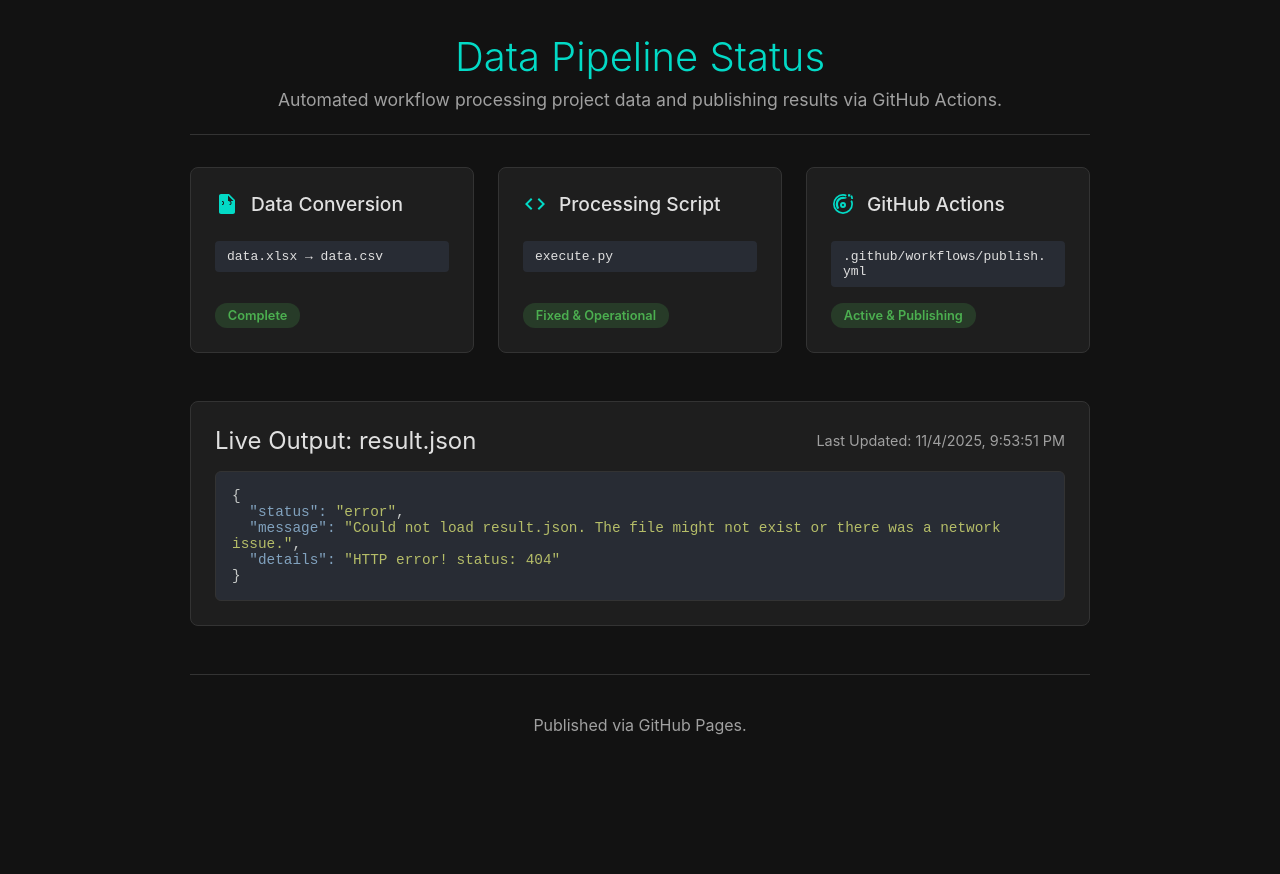
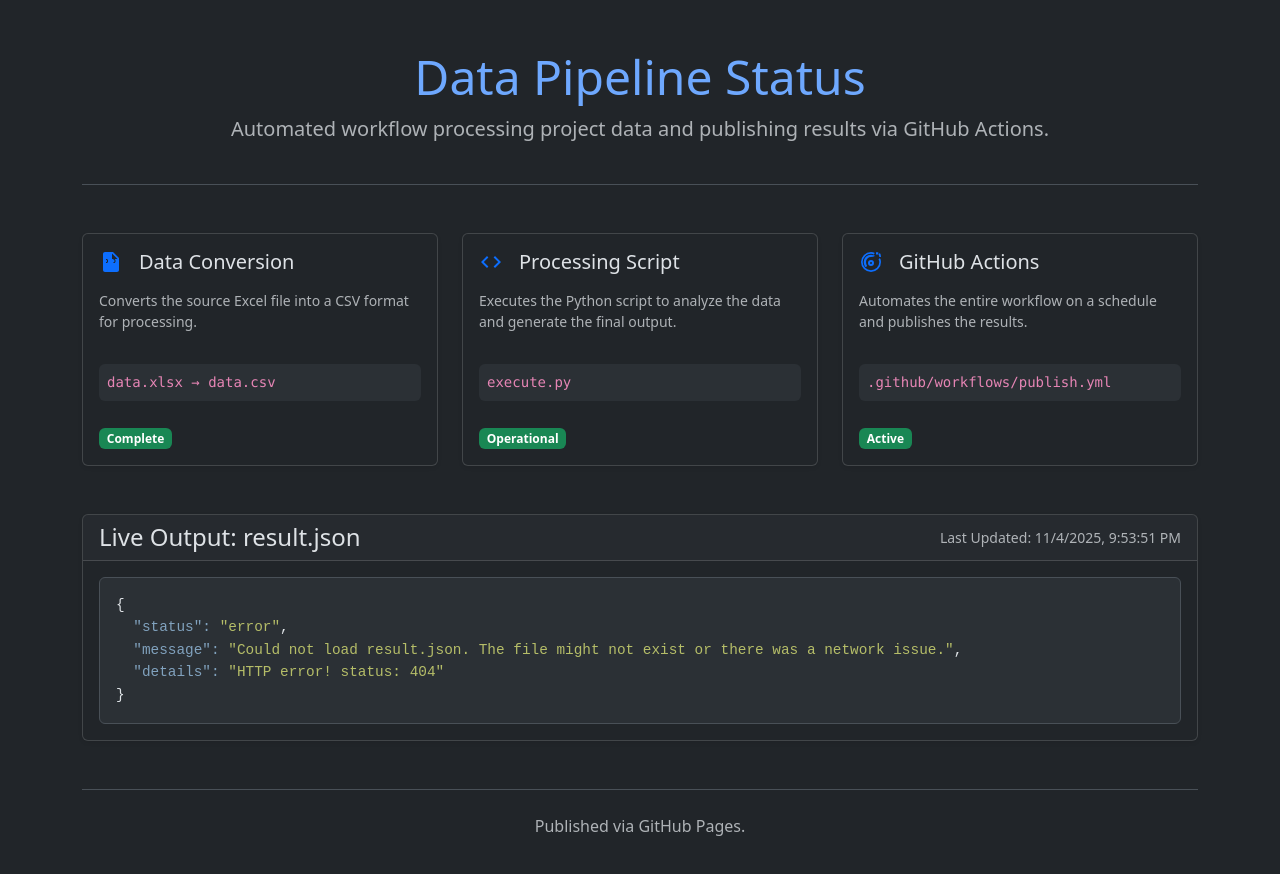
Before and after one commit to 24f2001869/tds-proj-Analyze, a plain HTML site: page index.html in a window 1280 px wide. Drawn offline with nearby package versions, Linux system fonts and the light colour scheme; no server answers.

Commit message:
feat: Round 2 update

```diff
--- a/index.html
+++ b/index.html
@@ -1,241 +1,104 @@
 <!DOCTYPE html>
-<html lang="en">
+<html lang="en" data-bs-theme="dark">
+
 <head>
     <meta charset="UTF-8">
     <meta name="viewport" content="width=device-width, initial-scale=1.0">
     <title>Data Pipeline Status</title>
+    <link href="https://cdn.jsdelivr.net/npm/bootstrap@5.3.3/dist/css/bootstrap.min.css" rel="stylesheet" integrity="sha384-QWTKZyjpPEjISv5WaRU9OFeRpok6YctnYmDr5pNlyT2bRjXh0JMhjY6hW+ALEwIH" crossorigin="anonymous">
     <style>
-        :root {
-            --bg-color: #121212;
-            --surface-color: #1e1e1e;
-            --primary-color: #03dac6;
-            --on-surface-color: #e0e0e0;
-            --on-surface-secondary-color: #a0a0a0;
-            --border-color: #333;
-            --success-color: #4CAF50;
-            --error-color: #F44336;
-            --code-bg-color: #282c34;
-            --font-family: -apple-system, BlinkMacSystemFont, "Segoe UI", Roboto, Helvetica, Arial, sans-serif, "Apple Color Emoji", "Segoe UI Emoji", "Segoe UI Symbol";
-        }
-
-        body {
-            background-color: var(--bg-color);
-            color: var(--on-surface-color);
-            font-family: var(--font-family);
-            margin: 0;
-            padding: 2rem;
-            display: flex;
-            flex-direction: column;
-            align-items: center;
-            min-height: 100vh;
-        }
-
-        .container {
-            width: 100%;
-            max-width: 900px;
-        }
-
-        header {
-            text-align: center;
-            margin-bottom: 2rem;
-            border-bottom: 1px solid var(--border-color);
-            padding-bottom: 1.5rem;
-        }
-
-        header h1 {
-            font-size: 2.5rem;
-            color: var(--primary-color);
-            margin: 0 0 0.5rem 0;
-            font-weight: 300;
-        }
-
-        header p {
-            font-size: 1.1rem;
-            color: var(--on-surface-secondary-color);
-            margin: 0;
-        }
-
-        main {
-            display: flex;
-            flex-direction: column;
-            gap: 1.5rem;
-        }
-
-        .pipeline-flow {
-            display: grid;
-            grid-template-columns: repeat(auto-fit, minmax(250px, 1fr));
-            gap: 1.5rem;
-            margin-bottom: 1.5rem;
-        }
-
-        .step-card {
-            background-color: var(--surface-color);
-            border: 1px solid var(--border-color);
-            border-radius: 8px;
-            padding: 1.5rem;
-            display: flex;
-            flex-direction: column;
-            transition: transform 0.2s ease, box-shadow 0.2s ease;
-        }
-
-        .step-card:hover {
-            transform: translateY(-5px);
-            box-shadow: 0 8px 20px rgba(0, 0, 0, 0.3);
-        }
-
-        .step-card .title {
-            display: flex;
-            align-items: center;
-            font-size: 1.2rem;
-            font-weight: 500;
-            margin-bottom: 0.75rem;
-        }
-
-        .step-card .title svg {
-            width: 24px;
-            height: 24px;
-            margin-right: 0.75rem;
-            fill: var(--primary-color);
-        }
-
-        .step-card .description {
-            font-family: monospace;
-            background-color: var(--code-bg-color);
-            padding: 0.5rem 0.75rem;
-            border-radius: 4px;
-            color: var(--on-surface-color);
-            margin-bottom: 1rem;
-            word-break: break-all;
-        }
-
-        .step-card .status {
-            margin-top: auto;
-            align-self: flex-start;
-            padding: 0.3rem 0.8rem;
-            border-radius: 12px;
-            font-size: 0.8rem;
-            font-weight: 600;
-            display: inline-block;
-        }
-
-        .status.success {
-            background-color: rgba(76, 175, 80, 0.2);
-            color: var(--success-color);
-        }
-
-        .result-section {
-            background-color: var(--surface-color);
-            border: 1px solid var(--border-color);
-            border-radius: 8px;
-            padding: 1.5rem;
-        }
-
-        .result-header {
-            display: flex;
-            justify-content: space-between;
-            align-items: center;
-            margin-bottom: 1rem;
-            flex-wrap: wrap;
-            gap: 1rem;
-        }
-
-        .result-header h2 {
-            margin: 0;
-            font-size: 1.5rem;
-            font-weight: 400;
-        }
-
-        .result-header #last-updated {
-            font-size: 0.9rem;
-            color: var(--on-surface-secondary-color);
-        }
-
-        .json-output {
-            background-color: var(--code-bg-color);
-            border-radius: 6px;
-            padding: 1rem;
-            max-height: 400px;
-            overflow-y: auto;
-            border: 1px solid var(--border-color);
-        }
-
+        /* Minimal custom styles for JSON syntax highlighting */
         .json-output pre {
             margin: 0;
             white-space: pre-wrap;
             word-wrap: break-word;
         }
-
         .json-output code {
             font-family: "Fira Code", "Courier New", monospace;
             font-size: 0.9rem;
-            color: #c5c8c6;
         }
-
         .json-output .string { color: #b5bd68; }
         .json-output .number { color: #de935f; }
         .json-output .boolean { color: #81a2be; }
         .json-output .null { color: #cc6666; }
         .json-output .key { color: #81a2be; }
-
-        footer {
-            text-align: center;
-            margin-top: 3rem;
-            padding-top: 1.5rem;
-            border-top: 1px solid var(--border-color);
-            width: 100%;
-            max-width: 900px;
-            color: var(--on-surface-secondary-color);
-        }
     </style>
 </head>
+
 <body>
 
-    <div class="container">
-        <header>
-            <h1>Data Pipeline Status</h1>
-            <p>Automated workflow processing project data and publishing results via GitHub Actions.</p>
+    <div class="container-lg py-5">
+        <header class="text-center border-bottom pb-4 mb-5">
+            <h1 class="display-5 fw-light text-primary-emphasis">Data Pipeline Status</h1>
+            <p class="lead text-body-secondary">Automated workflow processing project data and publishing results via GitHub Actions.</p>
         </header>
 
         <main>
-            <div class="pipeline-flow">
-                <div class="step-card">
-                    <div class="title">
-                        <svg viewBox="0 0 24 24"><path d="M14 2H6C4.9 2 4 2.9 4 4V20C4 21.1 4.9 22 6 22H18C19.1 22 20 21.1 20 20V8L14 2M11.5 13.5H10V18H11.5V13.5M14.5 13.5H13V18H14.5V13.5M9 11.5C9 12.3 8.3 13 7.5 13H7V12H7.5C7.8 12 8 11.8 8 11.5V10.5C8 10.2 7.8 10 7.5 10H7V9H7.5C8.3 9 9 9.7 9 10.5V11.5M16.5 11.5C16.5 12.3 15.8 13 15 13H14.5V12H15C15.3 12 15.5 11.8 15.5 11.5V10.5C15.5 10.2 15.3 10 15 10H14.5V9H15C15.8 9 16.5 9.7 16.5 10.5V11.5M13 9V3.5L18.5 9H13Z"/></svg>
-                        <span>Data Conversion</span>
+            <div class="row row-cols-1 row-cols-md-3 g-4 mb-5">
+                <!-- Data Conversion Card -->
+                <div class="col">
+                    <div class="card h-100 shadow-sm">
+                        <div class="card-body d-flex flex-column">
+                            <div class="d-flex align-items-center mb-3">
+                                <svg class="text-primary flex-shrink-0 me-3" width="24" height="24" fill="currentColor" viewBox="0 0 24 24"><path d="M14 2H6C4.9 2 4 2.9 4 4V20C4 21.1 4.9 22 6 22H18C19.1 22 20 21.1 20 20V8L14 2M11.5 13.5H10V18H11.5V13.5M14.5 13.5H13V18H14.5V13.5M9 11.5C9 12.3 8.3 13 7.5 13H7V12H7.5C7.8 12 8 11.8 8 11.5V10.5C8 10.2 7.8 10 7.5 10H7V9H7.5C8.3 9 9 9.7 9 10.5V11.5M16.5 11.5C16.5 12.3 15.8 13 15 13H14.5V12H15C15.3 12 15.5 11.8 15.5 11.5V10.5C15.5 10.2 15.3 10 15 10H14.5V9H15C15.8 9 16.5 9.7 16.5 10.5V11.5M13 9V3.5L18.5 9H13Z"/></svg>
+                                <h5 class="card-title mb-0">Data Conversion</h5>
+                            </div>
+                            <p class="card-text text-body-secondary small">Converts the source Excel file into a CSV format for processing.</p>
+                            <code class="d-block bg-body-tertiary p-2 rounded small my-3">data.xlsx &rarr; data.csv</code>
+                            <div class="mt-auto pt-2">
+                                <span class="badge text-bg-success">Complete</span>
+                            </div>
+                        </div>
                     </div>
-                    <p class="description">data.xlsx &rarr; data.csv</p>
-                    <span class="status success">Complete</span>
                 </div>
-                <div class="step-card">
-                    <div class="title">
-                        <svg viewBox="0 0 24 24"><path d="M14.6,16.6L19.2,12L14.6,7.4L16,6L22,12L16,18L14.6,16.6M9.4,16.6L4.8,12L9.4,7.4L8,6L2,12L8,18L9.4,16.6Z"/></svg>
-                        <span>Processing Script</span>
+                <!-- Processing Script Card -->
+                <div class="col">
+                    <div class="card h-100 shadow-sm">
+                        <div class="card-body d-flex flex-column">
+                            <div class="d-flex align-items-center mb-3">
+                                <svg class="text-primary flex-shrink-0 me-3" width="24" height="24" fill="currentColor" viewBox="0 0 24 24"><path d="M14.6,16.6L19.2,12L14.6,7.4L16,6L22,12L16,18L14.6,16.6M9.4,16.6L4.8,12L9.4,7.4L8,6L2,12L8,18L9.4,16.6Z"/></svg>
+                                <h5 class="card-title mb-0">Processing Script</h5>
+                            </div>
+                            <p class="card-text text-body-secondary small">Executes the Python script to analyze the data and generate the final output.</p>
+                            <code class="d-block bg-body-tertiary p-2 rounded small my-3">execute.py</code>
+                            <div class="mt-auto pt-2">
+                                <span class="badge text-bg-success">Operational</span>
+                            </div>
+                        </div>
                     </div>
-                    <p class="description">execute.py</p>
-                    <span class="status success">Fixed & Operational</span>
                 </div>
-                <div class="step-card">
-                    <div class="title">
-                        <svg viewBox="0 0 24 24"><path d="M12,16A3,3 0 0,1 9,13A3,3 0 0,1 12,10A3,3 0 0,1 15,13A3,3 0 0,1 12,16M12,12A1,1 0 0,0 11,13A1,1 0 0,0 12,14A1,1 0 0,0 13,13A1,1 0 0,0 12,12M12,2A10,10 0 0,0 2,12A10,10 0 0,0 12,22A10,10 0 0,0 22,12C22,10.6 21.6,9.2 20.9,8.1L19.5,9.5C20,10.3 20.3,11.1 20.3,12A8.3,8.3 0 0,1 12,20.3A8.3,8.3 0 0,1 3.7,12A8.3,8.3 0 0,1 12,3.7C12.9,3.7 13.7,4 14.5,4.5L15.9,3.1C14.8,2.4 13.4,2 12,2M20.9,3.1L19.5,4.5C20,5.3 20.3,6.1 20.3,7H22C22,5.6 21.6,4.2 20.9,3.1M17,2.2V4.5H19.3V2.2C18.5,2.1 17.8,2.1 17,2.2M14.5,4.5L15.9,5.9C14.8,6.6 13.4,7 12,7A5,5 0 0,0 7,12C7,13.4 7.4,14.8 8.1,15.9L6.7,17.3C5.4,15.9 4.7,14 4.7,12A7.3,7.3 0 0,1 12,4.7C13,4.7 13.8,5 14.5,5.5L14.5,4.5Z" /></svg>
-                        <span>GitHub Actions</span>
+                <!-- GitHub Actions Card -->
+                <div class="col">
+                    <div class="card h-100 shadow-sm">
+                        <div class="card-body d-flex flex-column">
+                            <div class="d-flex align-items-center mb-3">
+                                <svg class="text-primary flex-shrink-0 me-3" width="24" height="24" fill="currentColor" viewBox="0 0 24 24"><path d="M12,16A3,3 0 0,1 9,13A3,3 0 0,1 12,10A3,3 0 0,1 15,13A3,3 0 0,1 12,16M12,12A1,1 0 0,0 11,13A1,1 0 0,0 12,14A1,1 0 0,0 13,13A1,1 0 0,0 12,12M12,2A10,10 0 0,0 2,12A10,10 0 0,0 12,22A10,10 0 0,0 22,12C22,10.6 21.6,9.2 20.9,8.1L19.5,9.5C20,10.3 20.3,11.1 20.3,12A8.3,8.3 0 0,1 12,20.3A8.3,8.3 0 0,1 3.7,12A8.3,8.3 0 0,1 12,3.7C12.9,3.7 13.7,4 14.5,4.5L15.9,3.1C14.8,2.4 13.4,2 12,2M20.9,3.1L19.5,4.5C20,5.3 20.3,6.1 20.3,7H22C22,5.6 21.6,4.2 20.9,3.1M17,2.2V4.5H19.3V2.2C18.5,2.1 17.8,2.1 17,2.2M14.5,4.5L15.9,5.9C14.8,6.6 13.4,7 12,7A5,5 0 0,0 7,12C7,13.4 7.4,14.8 8.1,15.9L6.7,17.3C5.4,15.9 4.7,14 4.7,12A7.3,7.3 0 0,1 12,4.7C13,4.7 13.8,5 14.5,5.5L14.5,4.5Z" /></svg>
+                                <h5 class="card-title mb-0">GitHub Actions</h5>
+                            </div>
+                            <p class="card-text text-body-secondary small">Automates the entire workflow on a schedule and publishes the results.</p>
+                            <code class="d-block bg-body-tertiary p-2 rounded small my-3">.github/workflows/publish.yml</code>
+                            <div class="mt-auto pt-2">
+                                <span class="badge text-bg-success">Active</span>
+                            </div>
+                        </div>
                     </div>
-                    <p class="description">.github/workflows/publish.yml</p>
-                    <span class="status success">Active & Publishing</span>
                 </div>
             </div>
 
-            <section class="result-section">
-                <div class="result-header">
-                    <h2>Live Output: result.json</h2>
-                    <span id="last-updated"></span>
+            <section class="card shadow-sm">
+                <div class="card-header d-flex justify-content-between align-items-center flex-wrap gap-2">
+                    <h2 class="h4 mb-0">Live Output: result.json</h2>
+                    <small id="last-updated" class="text-body-secondary"></small>
                 </div>
-                <div class="json-output">
-                    <pre><code id="json-content"></code></pre>
+                <div class="card-body">
+                    <div class="json-output bg-body-tertiary p-3 rounded border" style="max-height: 400px; overflow-y: auto;">
+                        <pre><code id="json-content"></code></pre>
+                    </div>
                 </div>
             </section>
         </main>
 
-        <footer>
+        <footer class="text-center text-body-secondary mt-5 pt-4 border-top">
             <p>Published via GitHub Pages.</p>
         </footer>
     </div>
@@ -255,7 +118,7 @@
                     json = JSON.stringify(json, undefined, 2);
                 }
                 json = json.replace(/&/g, '&amp;').replace(/</g, '&lt;').replace(/>/g, '&gt;');
-                return json.replace(/("(\\u[a-zA-Z0-9]{4}|\\[^u]|[^\\"])*"(\s*:)?|\b(true|false|null)\b|-?\d+(?:\.\d*)?(?:[eE][+\-]?\d+)?)/g, function (match) {
+                return json.replace(/("(\\u[a-zA-Z0-9]{4}|\\[^u]|[^\\"])*"(\s*:)?|\b(true|false|null)\b|-?\d+(?:\.\d*)?(?:[eE][+\-]?\d+)?)/g, function(match) {
                     let cls = 'number';
                     if (/^"/.test(match)) {
                         if (/:$/.test(match)) {
@@ -276,7 +139,8 @@
 
             const fetchData = async () => {
                 try {
-                    const response = await fetch('result.json');
+                    // Add cache-busting query parameter
+                    const response = await fetch(`result.json?v=${new Date().getTime()}`);
                     if (!response.ok) {
                         throw new Error(`HTTP error! status: ${response.status}`);
                     }
@@ -301,5 +165,7 @@
             fetchData();
         });
     </script>
+    <script src="https://cdn.jsdelivr.net/npm/bootstrap@5.3.3/dist/js/bootstrap.bundle.min.js" integrity="sha384-YvpcrYf0tY3lHB60NNkmXc5s9fDVZLESaAA55NDzOxhy9GkcIdslK1eN7N6jIeHz" crossorigin="anonymous"></script>
 </body>
+
 </html>
```
